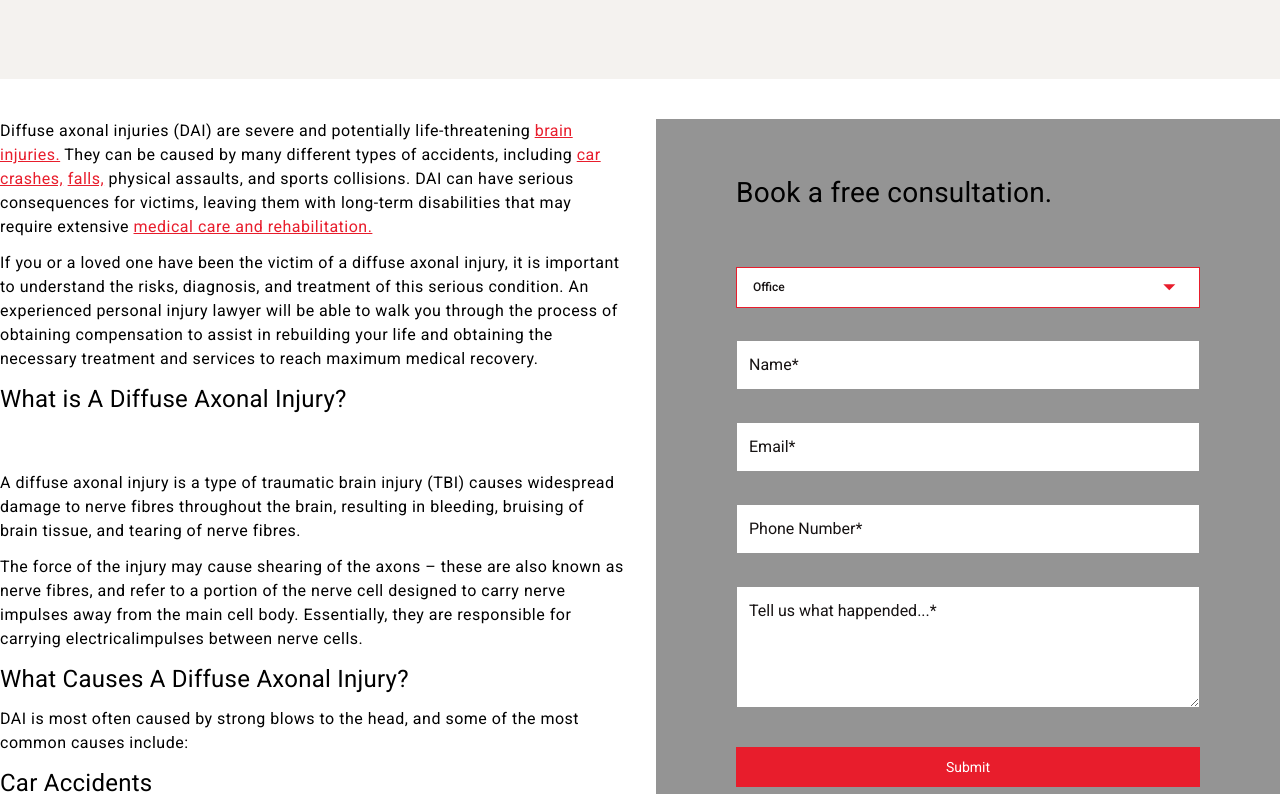
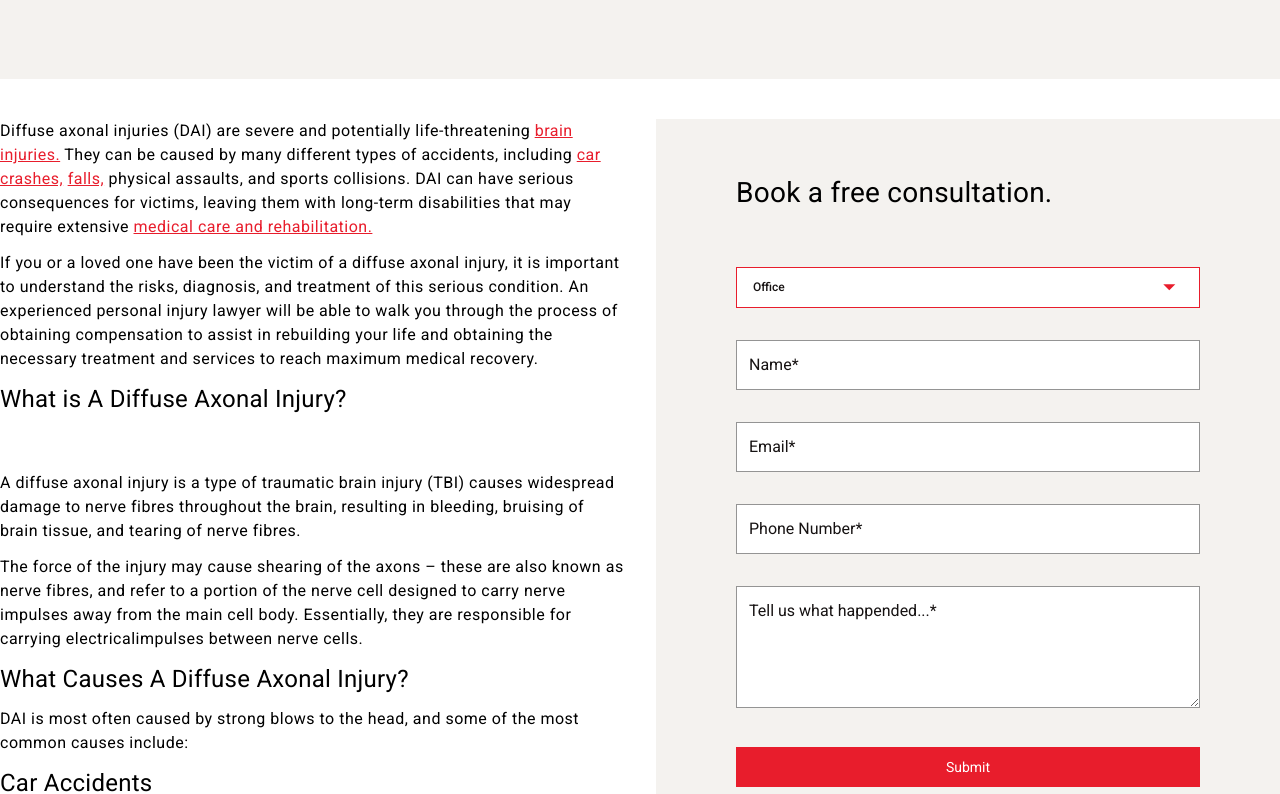
Before and after one commit to DevOluwatoyin/commercial-website, a React (Vite) app: page /news-details in a window 1280 px wide. Shown: the part 539-1333 px from the top of the page. Built offline with nearby package versions, Linux system fonts and the light colour scheme.

Commit message:
Update background color

```diff
--- a/src/pages/news-details.jsx
+++ b/src/pages/news-details.jsx
@@ -402,7 +402,7 @@ const NewsDetails = () => {
         </div>
 
         <div className="w-1/2">
-          <div className="bg-primary-light py-14 px-20">
+          <div className="bg-red-100 py-14 px-20">
             <Typography
               color="primary-dark"
               customClassName="!text-headline-m !font-regular mb-14"
```
